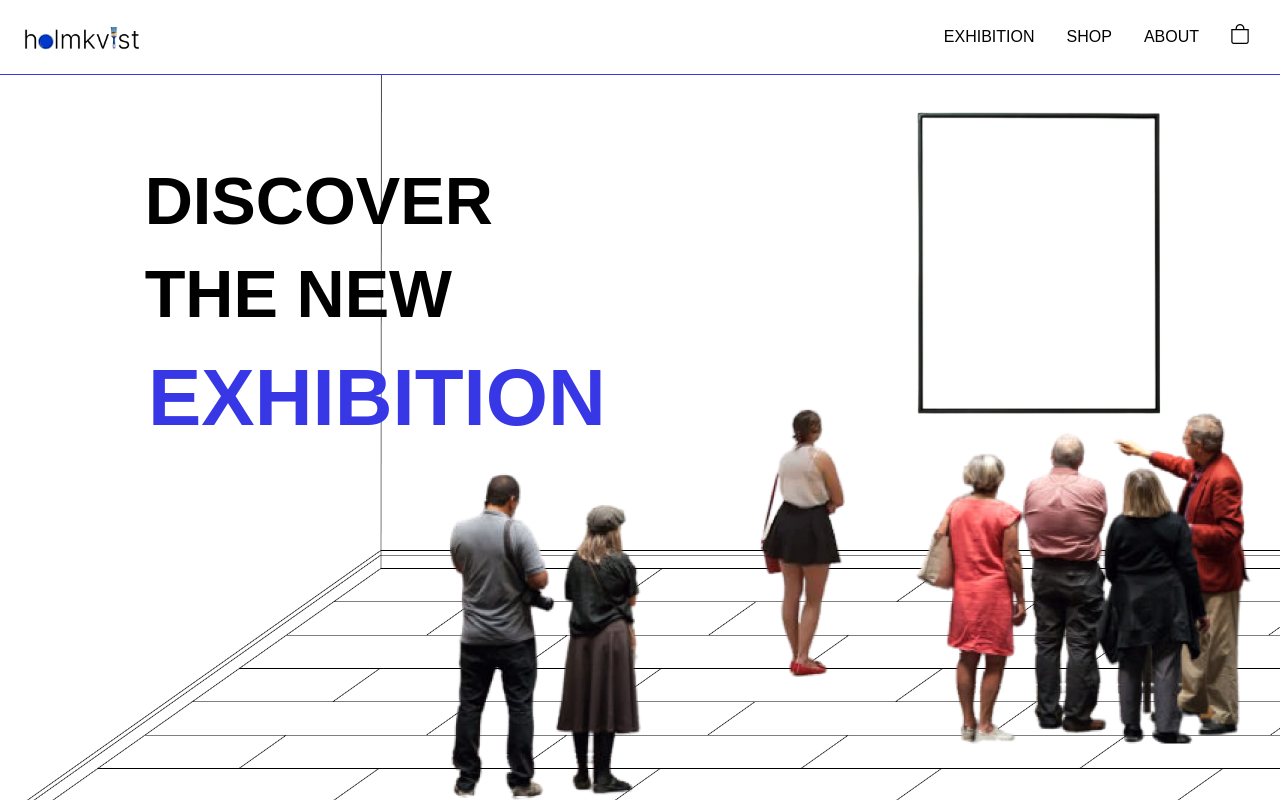
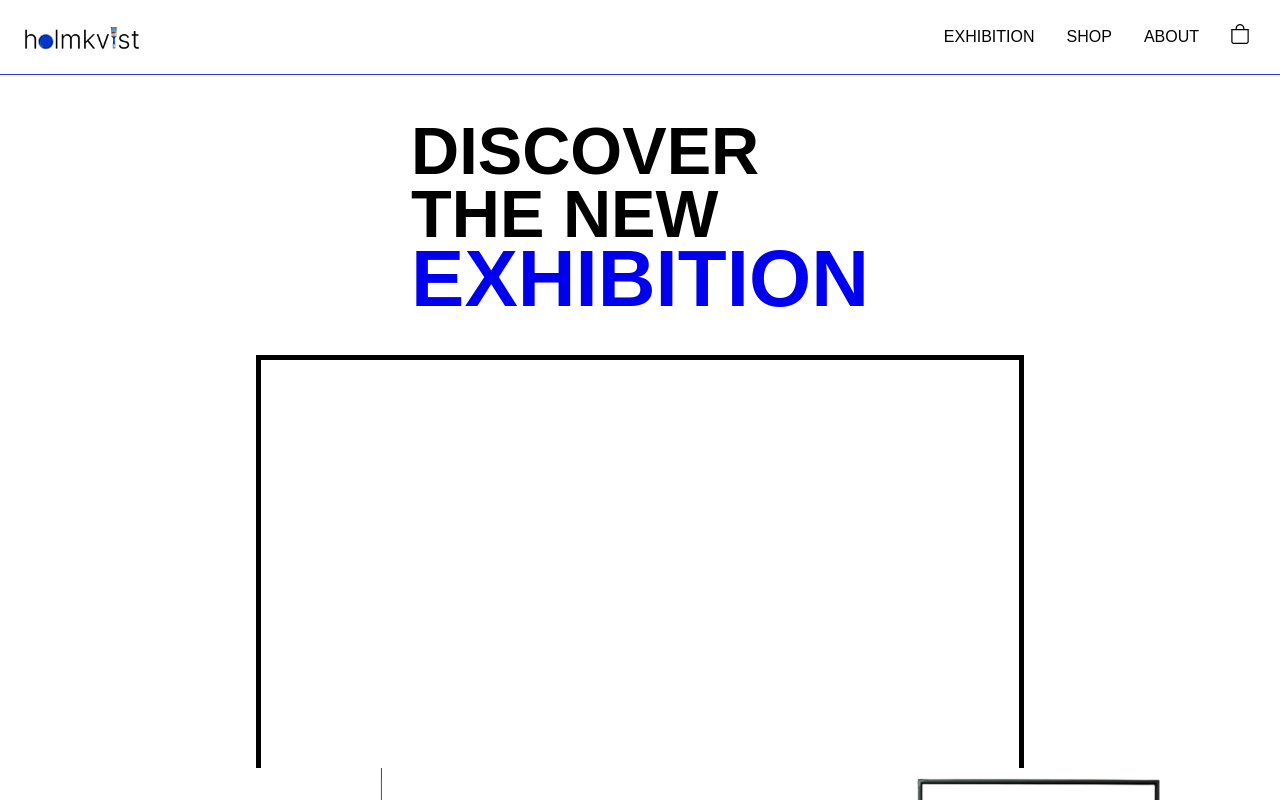
Before and after one commit to Holmkvists/vernissage, a React (Create React App) app: page / in a window 1280 px wide. Shown: the top 800 px of the page. Built offline with nearby package versions, Linux system fonts and the light colour scheme.

Commit message:
some hero fixes

```diff
--- a/src/pages/Home/components/Hero/Hero.tsx
+++ b/src/pages/Home/components/Hero/Hero.tsx
@@ -4,11 +4,14 @@ export const Hero = () => {
       <div className="hero-text">
         <p>Discover</p>
         <p>The new</p>
-        <a href="/exhibition">
-          {/* skrivstil? */}
-          <h1>Exhibition</h1>
-        </a>
+        <h1>
+          <a href="/exhibition">
+            {/* skrivstil? */}
+            Exhibition
+          </a>
+        </h1>
       </div>
+      <div className="hero-frame"></div>
       <div className="hero-image">
         {/* <img src="/assets/art/pink-eye-color.png" alt="Test" /> */}
       </div>
--- a/src/pages/Home/components/Hero/hero.scss
+++ b/src/pages/Home/components/Hero/hero.scss
@@ -6,41 +6,74 @@
 
 .hero-container {
   position: relative;
-  display: flex;
-  flex-direction: column;
+  // display: flex;
+  // flex-direction: column;
   align-items: center;
+  // max-height: calc(100vh - 75px - 75px);
+  overflow: hidden;
+  // border-bottom: 20px solid darkorange;
+  padding-bottom: 200px;
+  // position: absolute;
 
   .hero-text {
-    margin-top: 50px;
+    margin: 50px auto;
     text-transform: uppercase;
-    position: absolute;
     top: 0;
     z-index: 1;
+    width: fit-content;
 
     p {
       font-weight: 600;
       font-size: 30pt;
+      font-size: 5vh;
     }
 
     h1 {
       color: $blue;
       font-size: 40pt;
+      margin: 0;
     }
 
     p,
     h1 {
-      margin: 0.25em;
+      // margin: 0.25em;
+      margin: 10px;
+      line-height: 40pt;
     }
   }
 
+  .hero-frame {
+    overflow: hidden;
+  }
+
+  .hero-frame::before {
+    content: "";
+    height: 0;
+    padding-top: 70%;
+    border: 5px solid black;
+    width: 60%;
+    margin: 0 auto;
+    overflow: hidden;
+    box-sizing: border-box;
+    display: block;
+    // background-image: url(https://images.bonnier.cloud/files/his/production/2019/09/09030543/monalisa-top-cl0c6spp8iifduekmjtzyq.jpg);
+    background-size: cover;
+    background-position: center;
+  }
+
   .hero-image {
-    height: 1000px;
+    position: absolute;
+    bottom: 0;
+    right: 0;
+    // height: 100vh;
+    // width: 100%;
+    // margin-top: 200px;
+    height: 50%;
     width: 100%;
-    margin-top: 200px;
     background-image: url(../../../../../public/assets/hero/hero-mobile.png);
     background-size: cover;
     background-repeat: no-repeat;
-    background-position: center;
+    background-position: right 60%;
 
     img {
       width: 150px;
@@ -70,7 +103,6 @@
     }
 
     .hero-image {
-      height: calc(100vh - 75px);
       margin-top: 0;
       background-image: url(../../../../../public/assets/hero/hero-desktop.png);
     }
```
Also changed, not shown: public/assets/hero/hero-mobile.png.
